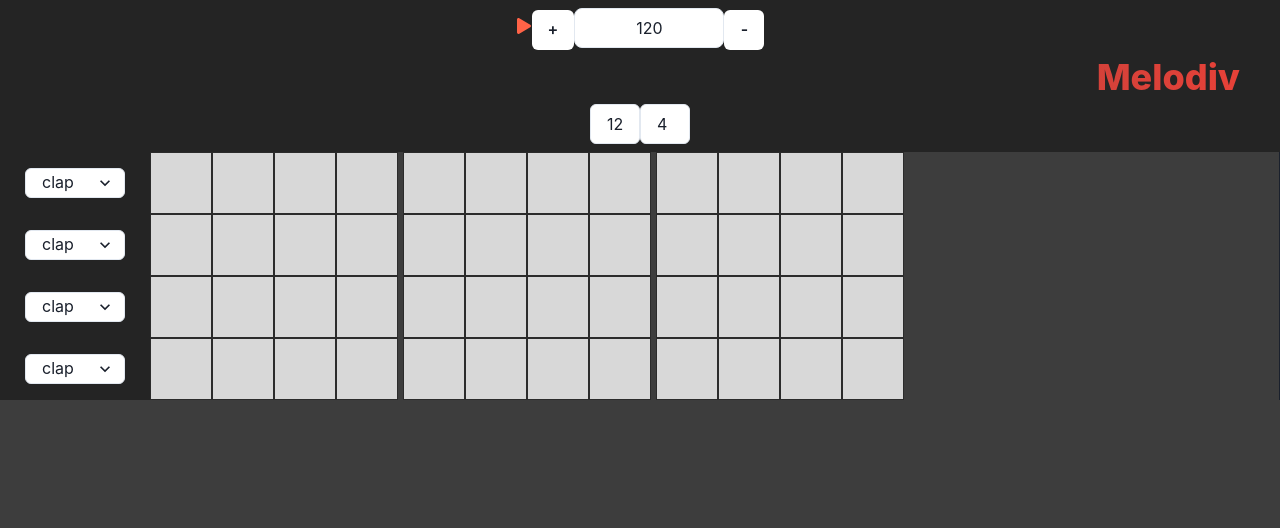
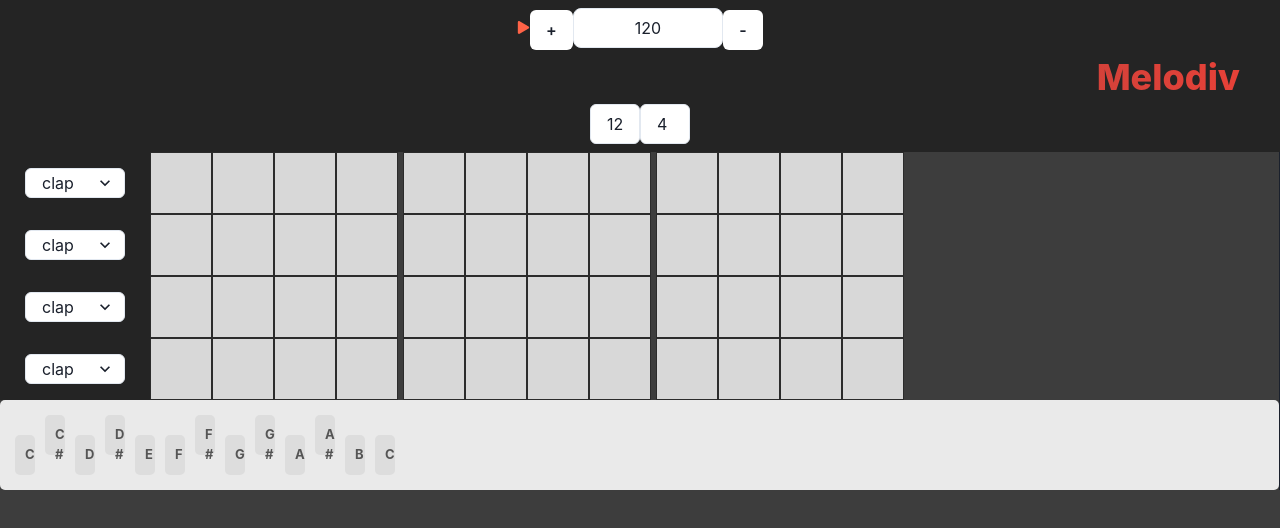
Before and after one commit to Basile-Lequeux/sandbox-music, a React (Create React App) app: page / in a window 1280 px wide. Shown: the top 528 px of the page. Built offline with nearby package versions, Linux system fonts and the light colour scheme.

Commit message:
Setup melodic track

```diff
--- a/src/App.js
+++ b/src/App.js
@@ -1,29 +1,31 @@
 import RhythmTrack from "./components/RhythmTrack";
-import { usePlayerContext } from "./PlayerContext";
-import { Header } from "./Header";
-import { Sidebar } from "./Sidebar";
-import { Box, Flex } from "@chakra-ui/react";
+import {usePlayerContext} from "./PlayerContext";
+import {Header} from "./Header";
+import {Sidebar} from "./Sidebar";
+import {Box, Flex} from "@chakra-ui/react";
 import SideBarSelect from "./components/SideBarSelect";
+import MelodicTrack from "./components/MelodicTrack";
 
 const App = () => {
     const {
         cursor,
         handleSetTrack,
         handleChangeInstrument,
-    rhythmTrackArray
+        rhythmTrackArray,
+        melodicTrackArray
     } = usePlayerContext();
 
     return (
         <div className="App">
             <Flex flexDir="column">
-        <Header />
+                <Header/>
                 <Flex>
                     <Sidebar>
                         {rhythmTrackArray.map((track) => (
                             <SideBarSelect
                                 handleChangeInstrument={handleChangeInstrument}
                                 trackId={track.id}
-              instrument = {track.instrument}
+                                instrument={track.instrument}
                             />
                         ))}
                     </Sidebar>
@@ -42,6 +44,19 @@ const App = () => {
                             ))}
                     </Box>
                 </Flex>
+                <Box borderRight={"1px"} flex={1} bg={"#3D3D3D"}>
+                    {melodicTrackArray.length > 0 &&
+                        melodicTrackArray.map((track) =>
+                            <MelodicTrack
+                                key={track.id}
+                                styles={styles}
+                                cursor={cursor}
+                                handleSetTrack={handleSetTrack}
+                                track={track}
+                            />
+                        )
+                    }
+                </Box>
             </Flex>
         </div>
     );
--- a/src/PlaySound.js
+++ b/src/PlaySound.js
@@ -15,6 +15,9 @@ export default function PlaySound(type, sound) {
     if (type === "rhythm"){
         playRhythmSound(sound)
     }
+    if (type === "melodic"){
+        playMelodicSound(sound)
+    }
 
 }
 
@@ -25,3 +28,10 @@ const playRhythmSound = (sound) => {
         player.start();
     });
 }
+
+const playMelodicSound = (note) => {
+    const synth = new Tone.Synth().toDestination();
+    const now = Tone.now()
+    synth.triggerAttack(note, now)
+    synth.triggerRelease(now + 1)
+}
--- a/src/PlayerContext.js
+++ b/src/PlayerContext.js
@@ -22,7 +22,7 @@ const CreatePlayerContextProvider = (props) => {
     const [nbrOfBeat, setNbrOfBeat] = useState(12);
     const [nbrOfTrack, setNbrOfTrack] = useState(4);
     const [rhythmTrackArray, setRhythmTrackArray] = useState([]);
-
+    const [melodicTrackArray, setMelodicTrackArray] = useState([{id: uuidv4(), notes: [], instrument:'synth'}]);
 
     const [intervalId, setIntervalId] = useState(() => {});
 
@@ -124,6 +124,7 @@ const CreatePlayerContextProvider = (props) => {
                 cursor,
                 nbrOfBeat,
                 nbrOfTrack,
+                melodicTrackArray,
 
                 start,
                 stop,
--- /dev/null
+++ b/src/components/MelodicTrack.css
@@ -0,0 +1,30 @@
+body {
+    font-family: sans-serif;
+    font-size: 13px;
+    color: #333;
+    background-color: #f2f2f2;
+}
+.keyboard {
+    width: 100%;
+    background-color: #eaeaea;
+    border-radius: 5px;
+    padding: 10px;
+}
+.key {
+    background-color: #ddd;
+    border-radius: 5px;
+    padding: 10px;
+    margin: 5px;
+    width: 20px;
+    height: 40px;
+    display: inline-block;
+    text-align: center;
+    font-weight: bold;
+    color: #555;
+}
+
+.key:hover {
+    cursor: pointer;
+    background-color: #c9c8c8;
+
+}
--- a/src/components/MelodicTrack.js
+++ b/src/components/MelodicTrack.js
@@ -0,0 +1,30 @@
+import React from 'react';
+import PlaySound, {drumKitList} from "../PlaySound";
+import './MelodicTrack.css';
+import NoteKey from "./NoteKey";
+
+export default function MelodicTrack({
+    track,
+    styles,
+    cursor,
+    handleSetTrack
+}) {
+
+    return (
+            <div className="keyboard">
+                <NoteKey note='C'/>
+                <NoteKey note='C#'/>
+                <NoteKey note='D'/>
+                <NoteKey note='D#'/>
+                <NoteKey note='E'/>
+                <NoteKey note='F'/>
+                <NoteKey note='F#'/>
+                <NoteKey note='G'/>
+                <NoteKey note='G#'/>
+                <NoteKey note='A'/>
+                <NoteKey note='A#'/>
+                <NoteKey note='B'/>
+                <NoteKey note='C'/>
+            </div>
+    );
+}
--- /dev/null
+++ b/src/components/NoteKey.js
@@ -0,0 +1,20 @@
+import React, {useState} from 'react';
+import * as Tone from 'tone';
+
+export default function NoteKey({
+    note
+}) {
+
+    const handleClick = () => {
+        const synth = new Tone.Synth().toMaster();
+        synth.triggerAttackRelease(note + '4', '8n');
+
+    };
+
+    return (
+        <div className="key" onClick={handleClick}>
+            {note}
+        </div>
+
+    );
+};
--- a/src/components/RhythmTrack.js
+++ b/src/components/RhythmTrack.js
@@ -1,11 +1,8 @@
-import { drumKitList } from "../PlaySound";
-
 export default function RhythmTrack({
   track,
   styles,
   cursor,
   handleSetTrack,
-  handleChangeInstrument,
 }) {
   return (
     <div style={styles.gridContainer}>
```
Lines whose indentation alone changed are shown as unchanged.
